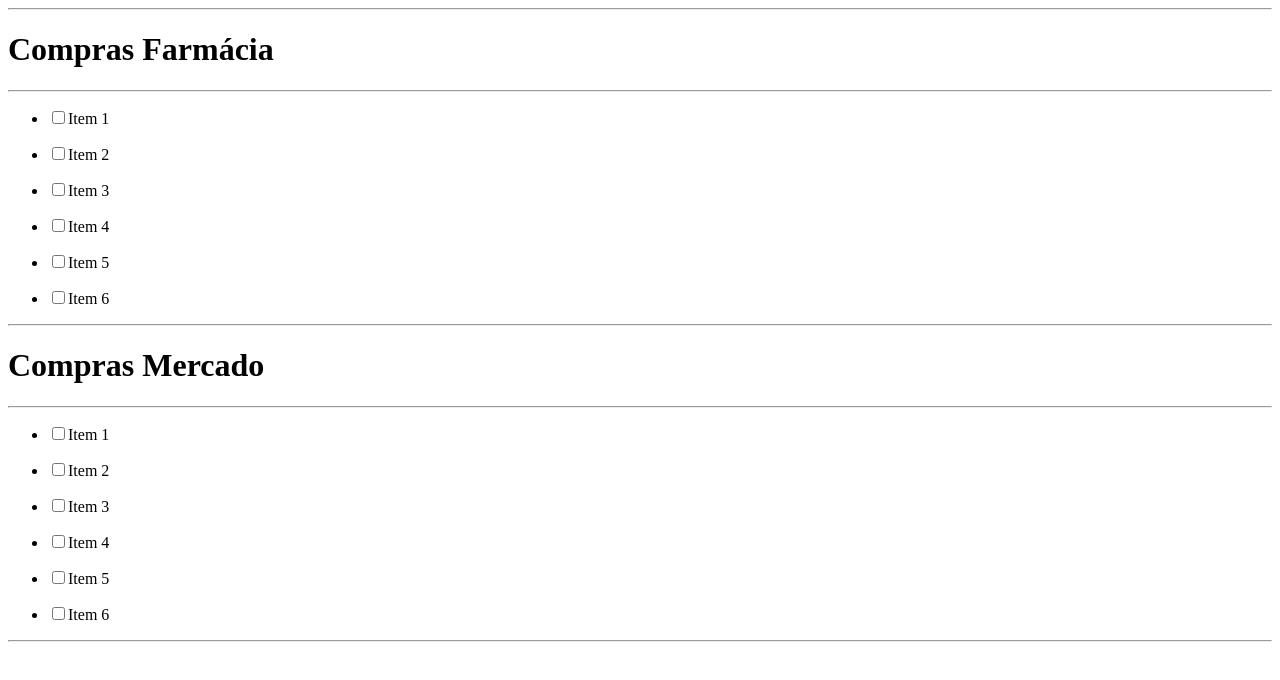
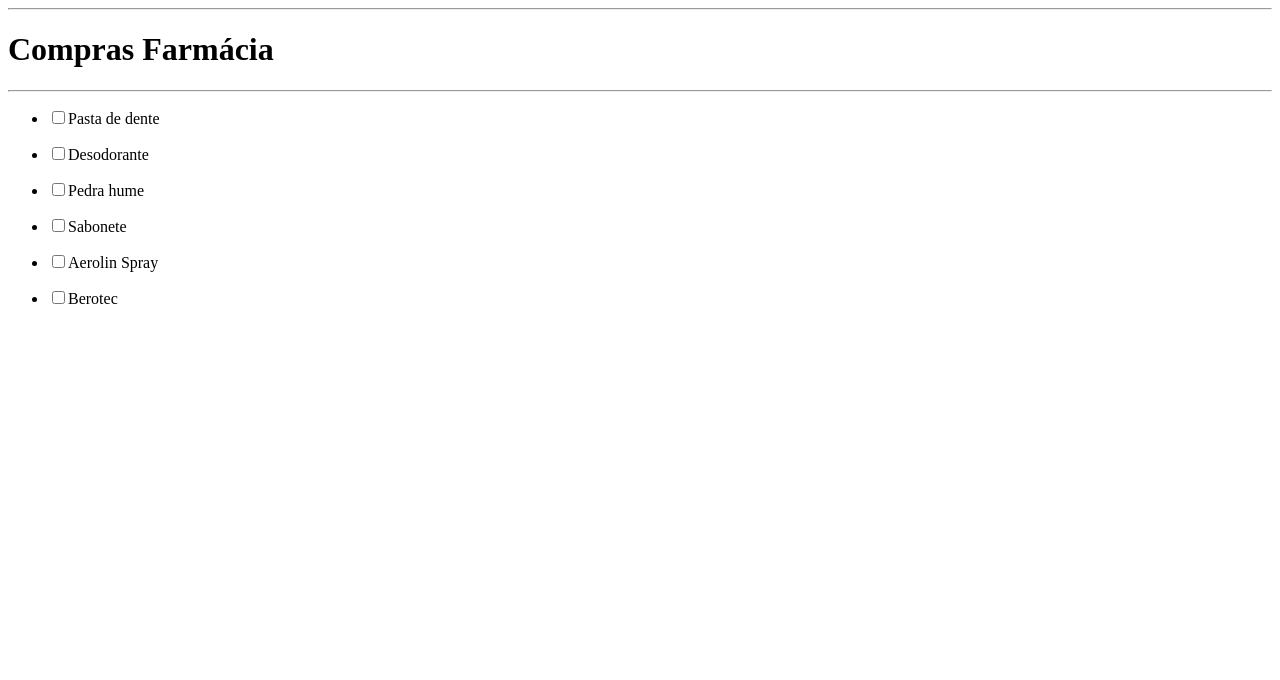
Before and after one commit to CaioPaixaoS/Lista-de-compras, a plain HTML site: page index.html in a window 1280 px wide. Drawn offline with Linux system fonts and the light colour scheme.

Commit message:
minha lista

```diff
--- a/index.html
+++ b/index.html
@@ -9,22 +9,13 @@
     <hr>
     <h1>Compras Farmácia</h1>
     <hr>
-    <ul><li><input type="checkbox">Item 1</li></ul>
-    <ul><li><input type="checkbox">Item 2</li></ul>
-    <ul><li><input type="checkbox">Item 3</li></ul>
-    <ul><li><input type="checkbox">Item 4</li></ul>
-    <ul><li><input type="checkbox">Item 5</li></ul>
-    <ul><li><input type="checkbox">Item 6</li></ul>
-    <hr>
-    <h1>Compras Mercado</h1>
-    <hr>
-    <ul><li><input type="checkbox">Item 1</li></ul>
-    <ul><li><input type="checkbox">Item 2</li></ul>
-    <ul><li><input type="checkbox">Item 3</li></ul>
-    <ul><li><input type="checkbox">Item 4</li></ul>
-    <ul><li><input type="checkbox">Item 5</li></ul>
-    <ul><li><input type="checkbox">Item 6</li></ul>
-    <hr>
+    <ul><li><input type="checkbox">Pasta de dente</li></ul>
+    <ul><li><input type="checkbox">Desodorante</li></ul>
+    <ul><li><input type="checkbox">Pedra hume</li></ul>
+    <ul><li><input type="checkbox">Sabonete</li></ul>
+    <ul><li><input type="checkbox">Aerolin Spray</li></ul>
+    <ul><li><input type="checkbox">Berotec</li></ul>
+
 
 </body>
 </html>
```
